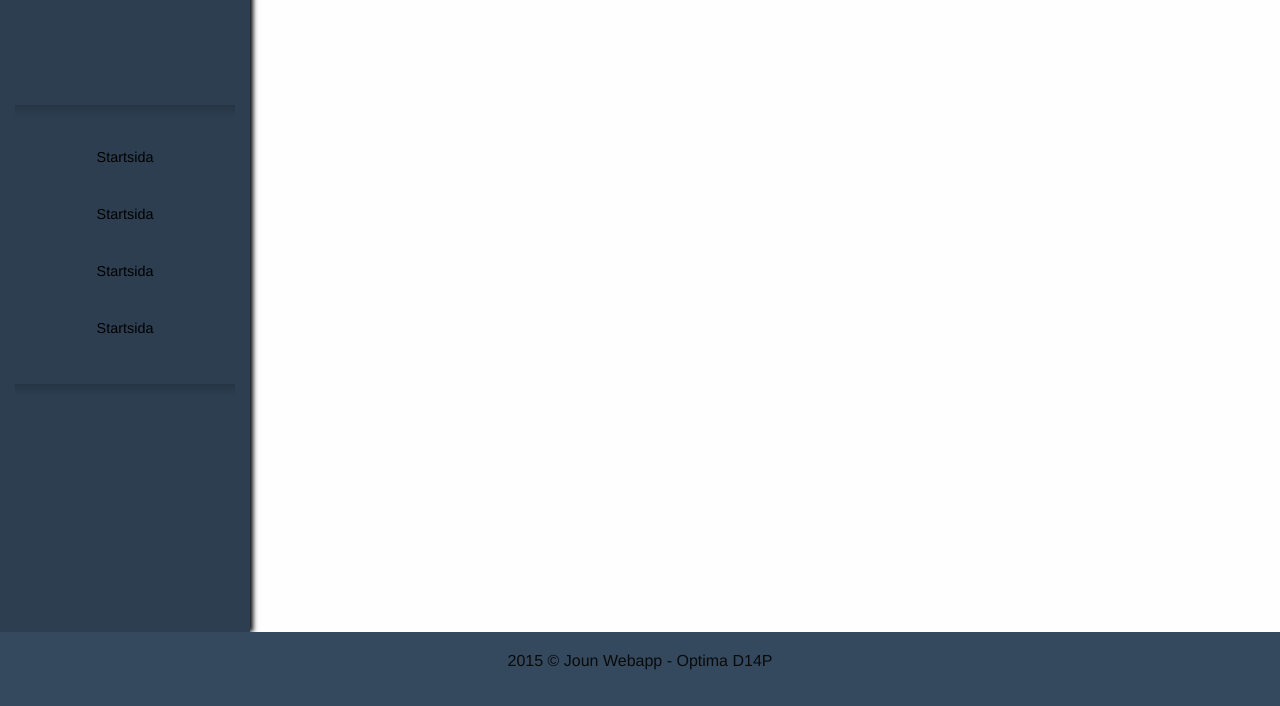
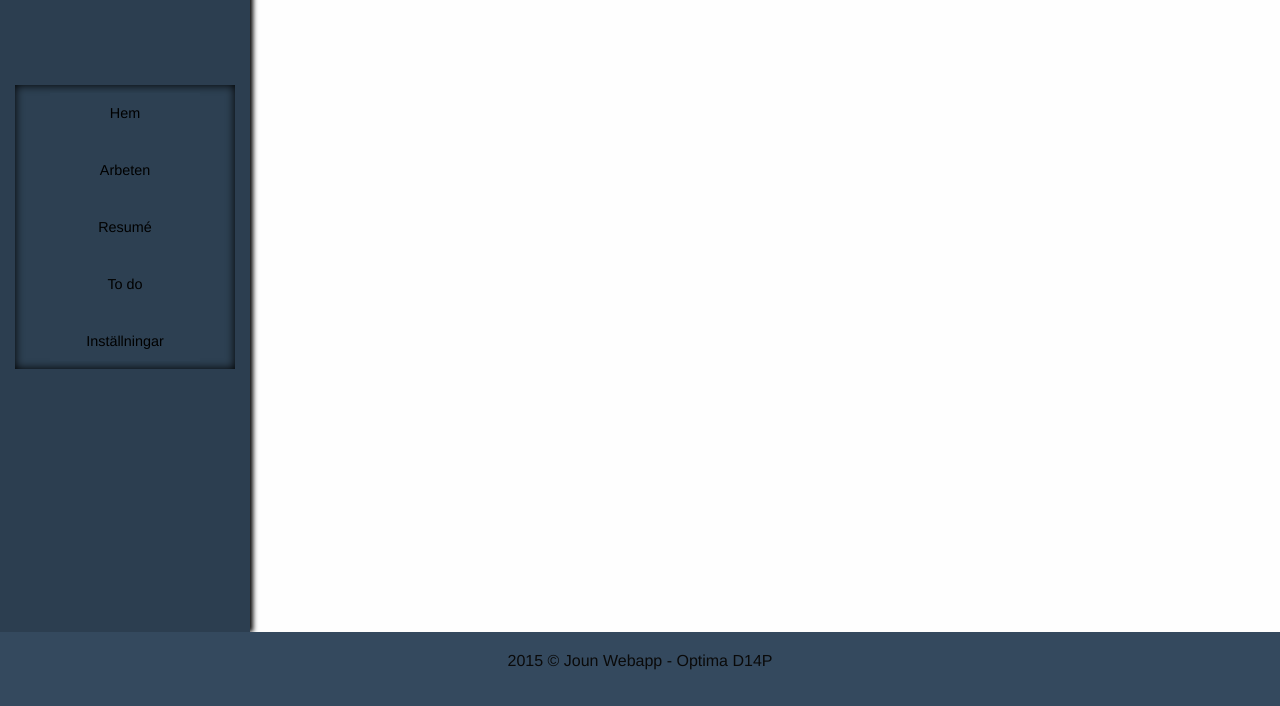
Before and after one commit to jounee/Web-app, a plain HTML site: page dashboard.html in a window 1280 px wide. Shown: the part 168-874 px from the top of the page. Drawn offline with nearby package versions, Linux system fonts and the light colour scheme; a script that the page names is missing.

Commit message:
changes made in css and html

```diff
--- a/css/dashboard.css
+++ b/css/dashboard.css
@@ -25,8 +25,9 @@ h2
 .button
 {
 	width: 150px;
-	background-color: #2c3e50;
+	background-color: #2d4052;
 	color: black;
+	margin: 0.5rem 0 0.5rem;
 }
 .button:hover
 {
@@ -44,3 +45,10 @@ hr
 	width: 100%;
 	text-align: center;
 }
+.topic
+{
+	background-color: #2d4052;
+	-moz-box-shadow:    inset 0 0 10px #000000;
+	-webkit-box-shadow: inset 0 0 10px #000000;
+	box-shadow:
+}
--- a/dashboard.html
+++ b/dashboard.html
@@ -9,7 +9,7 @@
 		<link rel="stylesheet" href="css/dashboard.css">
 	</head>
 	<body>
-	<div class="off-canvas-wrapper">
+	<nav>
 		<div class="off-canvas-wrapper-inner" data-off-canvas-wrapper>
 		<div class="off-canvas position-left reveal-for-large" id="my-info" data-off-canvas data-position="left">
 		<div class="row column">
@@ -22,12 +22,13 @@
 			</br>
 			</br>
 
-			<hr>
-				<div class="button">Startsida</div>
-				<div class="button">Startsida</div>
-				<div class="button">Startsida</div>
-				<div class="button">Startsida</div>
-			<hr>
+			<div class="topic">
+				<div class="button">Hem</div>
+				<div class="button">Arbeten</div>
+				<div class="button">Resumé</div>
+				<div class="button">To do</div>
+				<div class="button">Inställningar</div>
+			</div>
 		</div>
 		</div>
 <div class="off-canvas-content" data-off-canvas-content>
@@ -44,15 +45,16 @@
 </div>
 </div>
 </div>
-</div>
+</nav>
 <div class="callout primary">
+<main>
 	<div class="copyright">
 		<p>2015 &copy; Joun Webapp - Optima D14P</p>
 	</div>
+</main>
 </div>
+	<script src="https://code.jquery.com/jquery-2.1.4.min.js"></script>
 	<script src="js/foundation.min.js"></script>
-	<script src="https://code.jquery.com/jquery-2.1.4.min.js"></script>
-	<script src="http://dhbhdrzi4tiry.cloudfront.net/cdn/sites/foundation.js"></script>
 	<script>
       $(document).foundation();
     </script>
```
